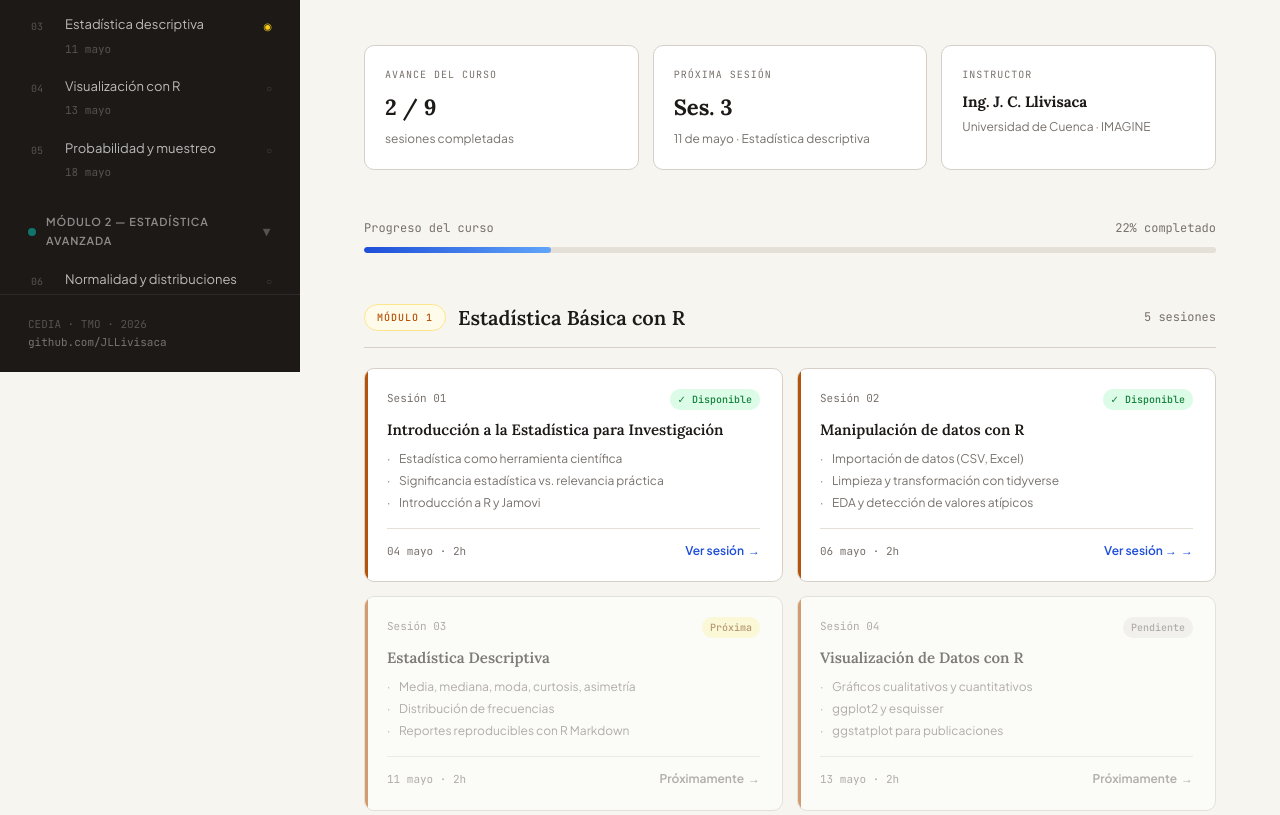
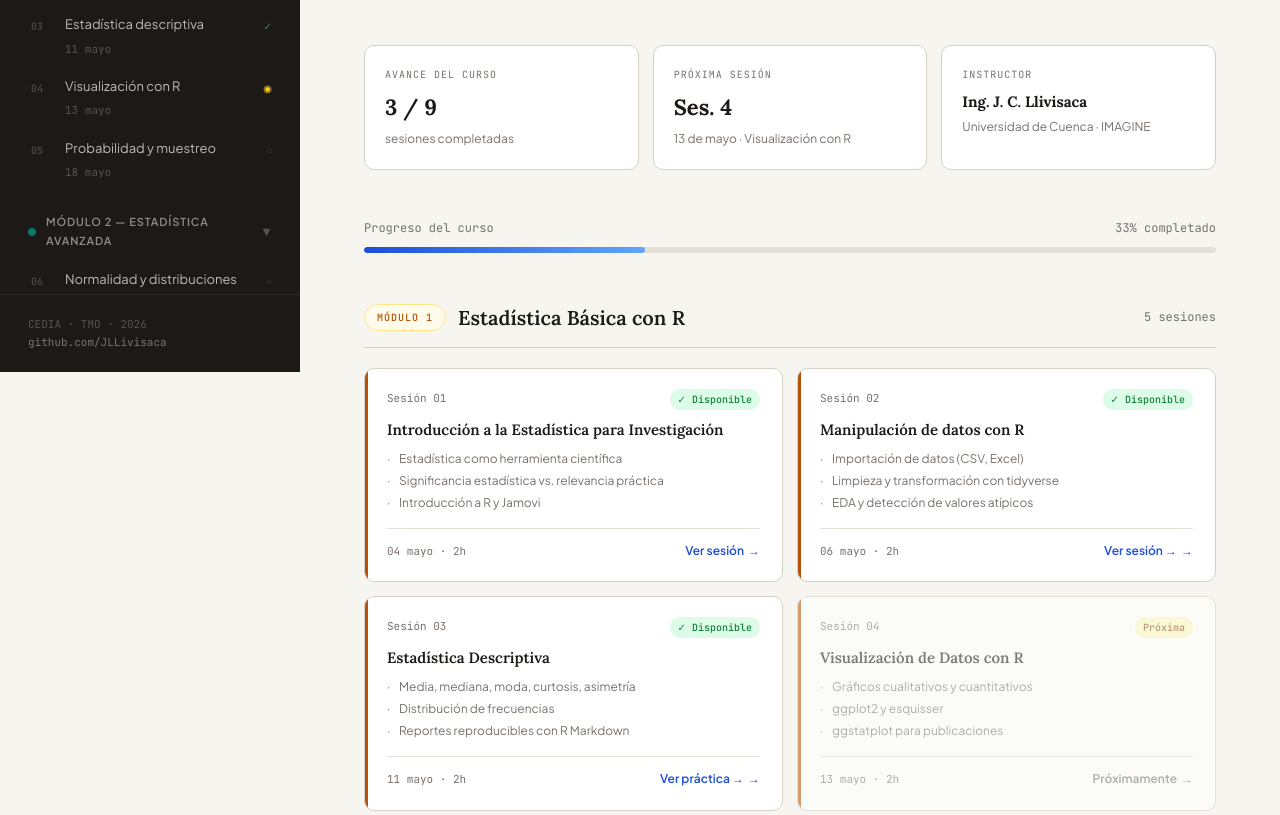
Before and after one commit to JLLivisaca/Estad-sticaB-sica, a plain HTML site: page index.html in a window 1280 px wide. Shown: the part 428-1243 px from the top of the page. Drawn offline with Linux system fonts and the light colour scheme.

Commit message:
Update index.html

```diff
--- a/index.html
+++ b/index.html
@@ -313,7 +313,7 @@
       height: 100%;
       background: linear-gradient(90deg, var(--accent), #60a5fa);
       border-radius: 3px;
-      width: 22%; /* 2 of 9 sessions */
+      width: 33%; /* 3 of 9 sessions */
       transition: width 0.6s ease;
     }
 
@@ -598,13 +598,13 @@
           </span>
           <span class="nav-status status-done">✓</span>
         </a>
-        <a href="#" class="nav-link">
+        <a href="sesion3_practica.html" class="nav-link">
           <span class="nav-num">03</span>
           <span class="nav-info">
             <span class="nav-title">Estadística descriptiva</span>
             <span class="nav-date">11 mayo</span>
           </span>
-          <span class="nav-status status-next">◉</span>
+          <span class="nav-status status-done">✓</span>
         </a>
         <a href="#" class="nav-link">
           <span class="nav-num">04</span>
@@ -612,7 +612,7 @@
             <span class="nav-title">Visualización con R</span>
             <span class="nav-date">13 mayo</span>
           </span>
-          <span class="nav-status status-soon">○</span>
+          <span class="nav-status status-next">◉</span>
         </a>
         <a href="#" class="nav-link">
           <span class="nav-num">05</span>
@@ -699,13 +699,13 @@
     <div class="info-row">
       <div class="info-box">
         <div class="ib-label">Avance del curso</div>
-        <div class="ib-value">2 / 9</div>
+        <div class="ib-value">3 / 9</div>
         <div class="ib-sub">sesiones completadas</div>
       </div>
       <div class="info-box">
         <div class="ib-label">Próxima sesión</div>
-        <div class="ib-value">Ses. 3</div>
-        <div class="ib-sub">11 de mayo · Estadística descriptiva</div>
+        <div class="ib-value">Ses. 4</div>
+        <div class="ib-sub">13 de mayo · Visualización con R</div>
       </div>
       <div class="info-box">
         <div class="ib-label">Instructor</div>
@@ -718,7 +718,7 @@
     <div class="progress-section">
       <div class="progress-label">
         <span>Progreso del curso</span>
-        <span>22% completado</span>
+        <span>33% completado</span>
       </div>
       <div class="progress-track">
         <div class="progress-fill"></div>
@@ -768,10 +768,10 @@
           </div>
         </a>
 
-        <div class="session-card m1 disabled">
+        <a href="sesion3_practica.html" class="session-card m1">
           <div class="card-top">
             <span class="card-num">Sesión 03</span>
-            <span class="card-badge badge-next">Próxima</span>
+            <span class="card-badge badge-done">✓ Disponible</span>
           </div>
           <div class="card-title">Estadística Descriptiva</div>
           <ul class="card-topics">
@@ -781,14 +781,14 @@
           </ul>
           <div class="card-footer">
             <span class="card-date">11 mayo · 2h</span>
-            <span class="card-link" style="color:var(--ink3)">Próximamente</span>
+            <span class="card-link">Ver práctica →</span>
           </div>
-        </div>
+        </a>
 
         <div class="session-card m1 disabled">
           <div class="card-top">
             <span class="card-num">Sesión 04</span>
-            <span class="card-badge badge-soon">Pendiente</span>
+            <span class="card-badge badge-next">Próxima</span>
           </div>
           <div class="card-title">Visualización de Datos con R</div>
           <ul class="card-topics">
```
